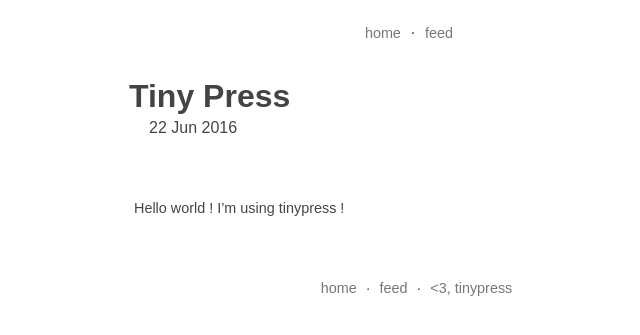
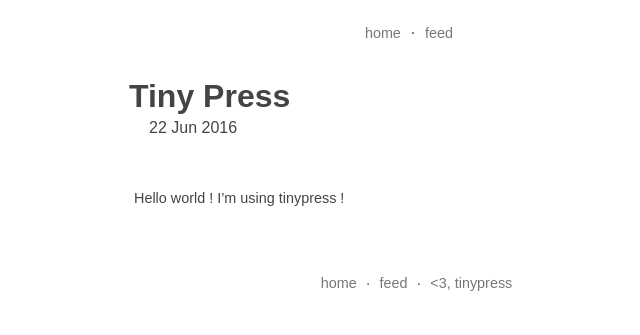
Before and after one commit to EEggii/EEggii.github.io, a Jekyll site: the page built from _posts/2016-06-22-tiny-press.markdown, in a window 1280 px wide. Shown: the top 335 px of the page, without its empty margins (231-871 px from the left). Built offline with Jekyll 4.4.1, drawn with Linux system fonts in a browser that asks for light colours.

Commit message:
Update style.css

```diff
--- a/assets/css/style.css
+++ b/assets/css/style.css
@@ -55,10 +55,10 @@ article{
     font-size: 90%;
 }
 article p{
-    padding-top: 10px;
+    padding-top: 0px;
     padding-right: 10px;
     padding-left: 10px;
-    padding-bottom: 20px;
+    padding-bottom: 25px;
 }
 article a{
     color: #407FBF;
```
